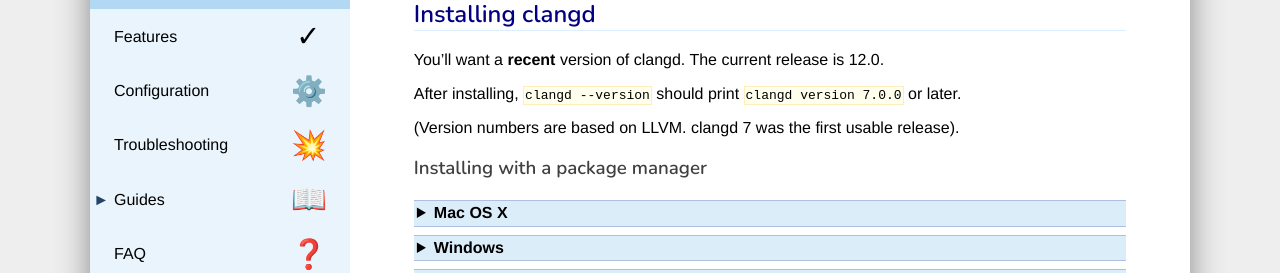
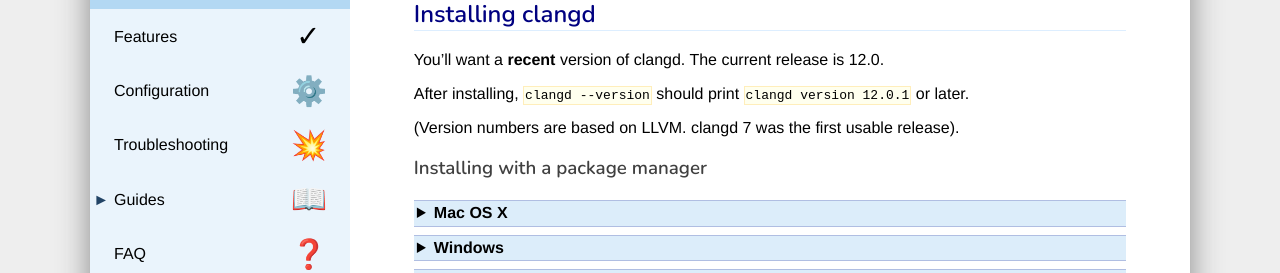
Before and after one commit to llvm/clangd-www, a Jekyll site: the page built from installation.md, in a window 1280 px wide. Shown: the part 197-470 px from the top of the page. Built offline with Jekyll 4.4.1, drawn with Linux system fonts in a browser that asks for light colours; our own code applies the rules of GitHub Pages for plain Markdown files.

Commit message:
Make `clangd --version` same as its description

```diff
--- a/installation.md
+++ b/installation.md
@@ -10,7 +10,7 @@
 
 You'll want a **recent** version of clangd. The current release is 12.0.
 
-After installing, `clangd --version` should print `clangd version 7.0.0` or later.
+After installing, `clangd --version` should print `clangd version 12.0.1` or later.
 
 (Version numbers are based on LLVM. clangd 7 was the first usable release).
 
```
